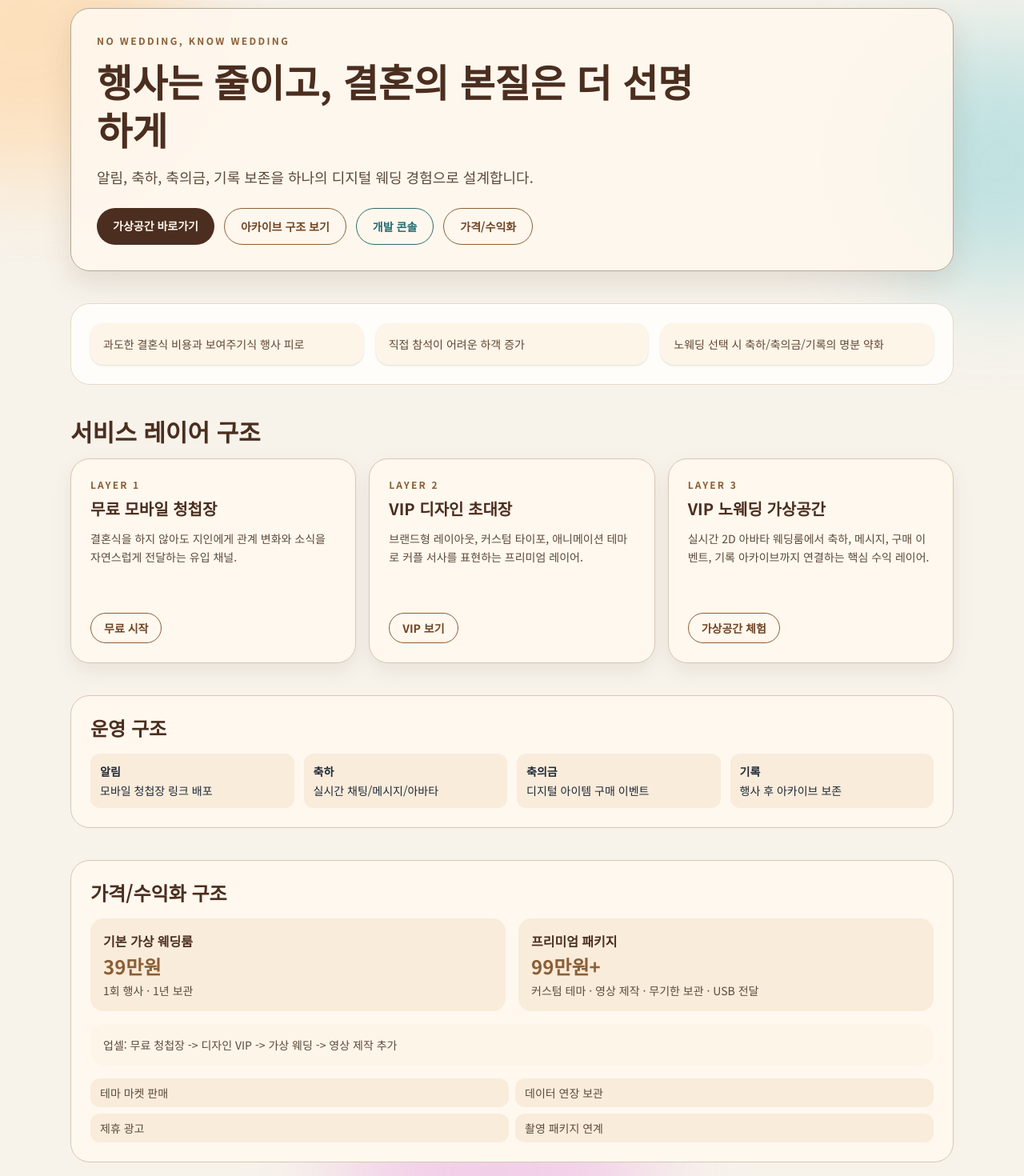
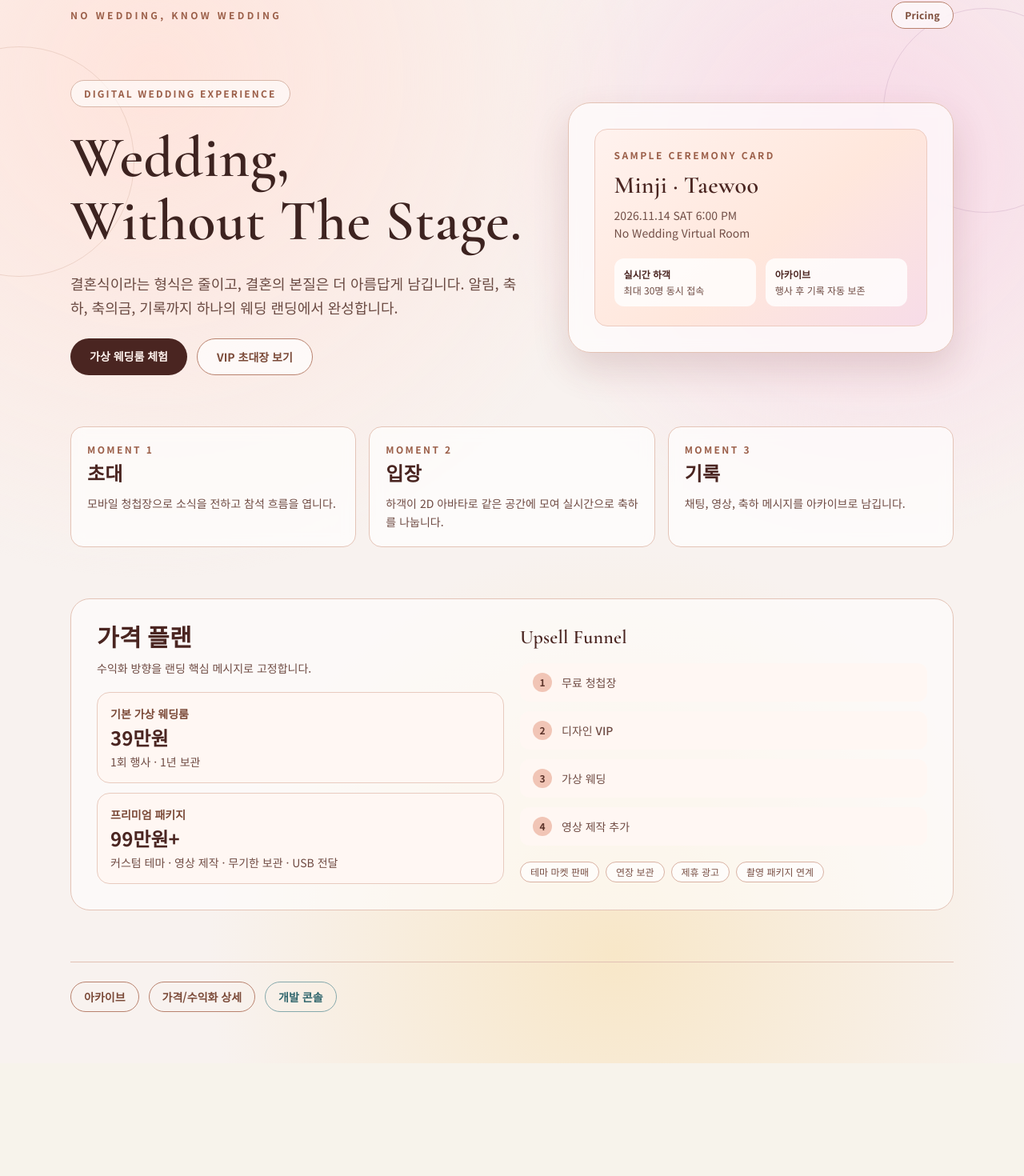
Before and after one commit to tenjung/know-wedding, a Next.js app: page / in a window 1280 px wide. Shown: the part 38-1508 px from the top of the page at 80% size. After the commit the page ends 1367 px from the top, so only its background shows below. Built offline with nearby package versions, Linux system fonts and the light colour scheme.

Commit message:
Redesign home as wedding-first landing experience

```diff
--- a/src/app/globals.css
+++ b/src/app/globals.css
@@ -17,3 +17,10 @@ body {
   color: var(--foreground);
   font-family: var(--font-body), sans-serif;
 }
+
+h1,
+h2,
+h3 {
+  font-family: var(--font-display), serif;
+  letter-spacing: 0.01em;
+}
--- a/src/app/layout.tsx
+++ b/src/app/layout.tsx
@@ -1,8 +1,8 @@
 import type { Metadata } from "next";
-import { Space_Grotesk, Noto_Sans_KR } from "next/font/google";
+import { Cormorant_Garamond, Noto_Sans_KR } from "next/font/google";
 import "./globals.css";
 
-const display = Space_Grotesk({
+const display = Cormorant_Garamond({
   variable: "--font-display",
   subsets: ["latin"],
   weight: ["400", "500", "600", "700"],
--- a/src/app/page.tsx
+++ b/src/app/page.tsx
@@ -1,134 +1,167 @@
 import Link from "next/link";
 
-const layers = [
+const moments = [
   {
-    id: "Layer 1",
-    title: "무료 모바일 청첩장",
-    desc: "결혼식을 하지 않아도 지인에게 관계 변화와 소식을 자연스럽게 전달하는 유입 채널.",
-    href: "/invitation/free",
-    cta: "무료 시작",
+    title: "초대",
+    desc: "모바일 청첩장으로 소식을 전하고 참석 흐름을 엽니다.",
   },
   {
-    id: "Layer 2",
-    title: "VIP 디자인 초대장",
-    desc: "브랜드형 레이아웃, 커스텀 타이포, 애니메이션 테마로 커플 서사를 표현하는 프리미엄 레이어.",
-    href: "/invitation/vip",
-    cta: "VIP 보기",
+    title: "입장",
+    desc: "하객이 2D 아바타로 같은 공간에 모여 실시간으로 축하를 나눕니다.",
   },
   {
-    id: "Layer 3",
-    title: "VIP 노웨딩 가상공간",
-    desc: "실시간 2D 아바타 웨딩룸에서 축하, 메시지, 구매 이벤트, 기록 아카이브까지 연결하는 핵심 수익 레이어.",
-    href: "/virtual-room",
-    cta: "가상공간 체험",
+    title: "기록",
+    desc: "채팅, 영상, 축하 메시지를 아카이브로 남깁니다.",
   },
 ];
 
-const problems = [
-  "과도한 결혼식 비용과 보여주기식 행사 피로",
-  "직접 참석이 어려운 하객 증가",
-  "노웨딩 선택 시 축하/축의금/기록의 명분 약화",
+const packages = [
+  {
+    name: "기본 가상 웨딩룸",
+    price: "39만원",
+    detail: "1회 행사 · 1년 보관",
+  },
+  {
+    name: "프리미엄 패키지",
+    price: "99만원+",
+    detail: "커스텀 테마 · 영상 제작 · 무기한 보관 · USB 전달",
+  },
 ];
 
-const pricing = [
-  { name: "기본 가상 웨딩룸", price: "39만원", detail: "1회 행사 · 1년 보관" },
-  { name: "프리미엄 패키지", price: "99만원+", detail: "커스텀 테마 · 영상 제작 · 무기한 보관 · USB 전달" },
-];
-
-const revenueStreams = ["테마 마켓 판매", "데이터 연장 보관", "제휴 광고", "촬영 패키지 연계"];
+const upsell = ["무료 청첩장", "디자인 VIP", "가상 웨딩", "영상 제작 추가"];
 
 export default function Home() {
   return (
-    <div className="relative min-h-screen overflow-hidden bg-[#f7f3eb] text-[#1f2937]">
-      <div className="pointer-events-none absolute -left-40 top-[-120px] h-96 w-96 rounded-full bg-[#ffd8a8] opacity-70 blur-3xl" />
-      <div className="pointer-events-none absolute -right-32 top-20 h-80 w-80 rounded-full bg-[#a8dadc] opacity-70 blur-3xl" />
-      <div className="pointer-events-none absolute bottom-[-160px] left-1/3 h-96 w-96 rounded-full bg-[#f1c0e8] opacity-70 blur-3xl" />
+    <div className="relative min-h-screen overflow-hidden bg-[#f8f2ef] text-[#2b1d1a]">
+      <div className="pointer-events-none absolute inset-0 bg-[radial-gradient(circle_at_15%_10%,#ffe4dc_0%,transparent_38%),radial-gradient(circle_at_85%_18%,#f8d8e7_0%,transparent_30%),radial-gradient(circle_at_60%_90%,#f8e7c8_0%,transparent_35%)]" />
+      <div className="pointer-events-none absolute left-[-120px] top-24 h-72 w-72 rounded-full border border-[#e3c3b6] opacity-60" />
+      <div className="pointer-events-none absolute right-[-80px] top-12 h-64 w-64 rounded-full border border-[#d9b9cf] opacity-60" />
 
-      <main className="relative mx-auto flex w-full max-w-6xl flex-col gap-10 px-6 py-12">
-        <header className="rounded-3xl border border-[#b7a796] bg-[#fff8ee]/90 p-8 shadow-[0_14px_36px_rgba(70,40,20,0.12)]">
-          <p className="text-xs font-semibold uppercase tracking-[0.2em] text-[#8b5e34]">No Wedding, Know Wedding</p>
-          <h1 className="mt-3 max-w-3xl text-4xl font-bold leading-tight text-[#4b2e1f] md:text-5xl">
-            행사는 줄이고, 결혼의 본질은 더 선명하게
+      <main className="relative mx-auto flex w-full max-w-6xl flex-col gap-12 px-6 pb-16 pt-8 md:gap-16 md:pt-10">
+        <header className="flex items-center justify-between">
+          <p className="text-xs font-semibold uppercase tracking-[0.28em] text-[#9b5f49]">No Wedding, Know Wedding</p>
+          <Link
+            href="/pricing"
+            className="rounded-full border border-[#b9826e] bg-white/60 px-4 py-2 text-xs font-semibold tracking-wide text-[#7b4a38] backdrop-blur"
+          >
+            Pricing
+          </Link>
+        </header>
+
+        <section className="grid items-center gap-8 md:grid-cols-[1.1fr_0.9fr]">
+          <article className="space-y-6">
+            <p className="inline-flex rounded-full border border-[#d8b6a8] bg-white/60 px-4 py-2 text-xs font-semibold tracking-[0.18em] text-[#9b5f49]">
+              DIGITAL WEDDING EXPERIENCE
+            </p>
+            <h1 className="text-4xl font-semibold leading-[1.1] tracking-tight text-[#3d2320] md:text-7xl">
+              Wedding,
+              <br />
+              Without The Stage.
             </h1>
-          <p className="mt-4 max-w-2xl text-base leading-relaxed text-[#5b4a3b] md:text-lg">
-            알림, 축하, 축의금, 기록 보존을 하나의 디지털 웨딩 경험으로 설계합니다.
+            <p className="max-w-xl text-base leading-relaxed text-[#6a4a42] md:text-lg">
+              결혼식이라는 형식은 줄이고, 결혼의 본질은 더 아름답게 남깁니다.
+              알림, 축하, 축의금, 기록까지 하나의 웨딩 랜딩에서 완성합니다.
             </p>
-          <div className="mt-6 flex flex-wrap gap-3">
-            <Link href="/virtual-room" className="rounded-full bg-[#4b2e1f] px-5 py-3 text-sm font-semibold text-[#fff8ee] transition hover:-translate-y-0.5">
-              가상공간 바로가기
+            <div className="flex flex-wrap gap-3">
+              <Link
+                href="/virtual-room"
+                className="rounded-full bg-[#4a2521] px-6 py-3 text-sm font-semibold text-[#fff4ef] transition hover:-translate-y-0.5"
+              >
+                가상 웨딩룸 체험
               </Link>
-            <Link href="/archive" className="rounded-full border border-[#8b5e34] px-5 py-3 text-sm font-semibold text-[#6f4424] transition hover:bg-[#f4e7d7]">
-              아카이브 구조 보기
-            </Link>
-            <Link href="/dev/room-control" className="rounded-full border border-[#2d6a6d] px-5 py-3 text-sm font-semibold text-[#1f6b70] transition hover:bg-[#e7f5f5]">
-              개발 콘솔
-            </Link>
-            <Link href="/pricing" className="rounded-full border border-[#8b5e34] px-5 py-3 text-sm font-semibold text-[#6f4424] transition hover:bg-[#f4e7d7]">
-              가격/수익화
+              <Link
+                href="/invitation/vip"
+                className="rounded-full border border-[#b9826e] bg-white/70 px-6 py-3 text-sm font-semibold text-[#7b4a38] transition hover:-translate-y-0.5"
+              >
+                VIP 초대장 보기
               </Link>
             </div>
-        </header>
+          </article>
 
-        <section className="grid gap-4 rounded-3xl border border-[#e7d9c8] bg-[#fffdf9] p-6 md:grid-cols-3">
-          {problems.map((problem) => (
-            <article key={problem} className="rounded-2xl bg-[#fdf5e8] p-4 text-sm text-[#604633] shadow-sm">
-              {problem}
+          <article className="relative rounded-[28px] border border-[#e3c2b4] bg-white/65 p-6 shadow-[0_20px_45px_rgba(112,52,45,0.16)] backdrop-blur md:p-8">
+            <div className="rounded-2xl border border-[#edcbc0] bg-[linear-gradient(140deg,#fff2ee,#ffe7dc_55%,#f7dce8)] p-6">
+              <p className="text-xs font-semibold uppercase tracking-[0.2em] text-[#9b5f49]">Sample Ceremony Card</p>
+              <h2 className="mt-3 text-3xl font-semibold text-[#4a2521]">Minji · Taewoo</h2>
+              <p className="mt-2 text-sm leading-relaxed text-[#714f47]">
+                2026.11.14 SAT 6:00 PM
+                <br />
+                No Wedding Virtual Room
+              </p>
+              <div className="mt-5 grid grid-cols-2 gap-3 text-xs text-[#6e4a42]">
+                <div className="rounded-xl bg-white/80 p-3">
+                  <p className="font-semibold text-[#4a2521]">실시간 하객</p>
+                  <p className="mt-1">최대 30명 동시 접속</p>
+                </div>
+                <div className="rounded-xl bg-white/80 p-3">
+                  <p className="font-semibold text-[#4a2521]">아카이브</p>
+                  <p className="mt-1">행사 후 기록 자동 보존</p>
+                </div>
+              </div>
+            </div>
+          </article>
+        </section>
+
+        <section className="grid gap-4 md:grid-cols-3">
+          {moments.map((moment, idx) => (
+            <article
+              key={moment.title}
+              className="rounded-2xl border border-[#e4c4b7] bg-white/65 p-5 backdrop-blur"
+              style={{ animationDelay: `${idx * 80}ms` }}
+            >
+              <p className="text-xs font-semibold uppercase tracking-[0.2em] text-[#9b5f49]">Moment {idx + 1}</p>
+              <h3 className="mt-2 text-2xl font-semibold text-[#4a2521]">{moment.title}</h3>
+              <p className="mt-2 text-sm leading-relaxed text-[#6f4b43]">{moment.desc}</p>
             </article>
           ))}
         </section>
 
-        <section className="space-y-4">
-          <h2 className="text-2xl font-bold text-[#4b2e1f] md:text-3xl">서비스 레이어 구조</h2>
-          <div className="grid gap-4 md:grid-cols-3">
-            {layers.map((layer, index) => (
-              <article
-                key={layer.id}
-                className="group rounded-3xl border border-[#d8c6b3] bg-[#fff8ee] p-6 shadow-[0_10px_24px_rgba(80,40,10,0.08)] transition hover:-translate-y-1"
-                style={{ animationDelay: `${index * 120}ms` }}
-              >
-                <p className="text-xs font-semibold uppercase tracking-[0.18em] text-[#8b5e34]">{layer.id}</p>
-                <h3 className="mt-2 text-xl font-bold text-[#4b2e1f]">{layer.title}</h3>
-                <p className="mt-3 min-h-20 text-sm leading-relaxed text-[#5b4a3b]">{layer.desc}</p>
-                <Link href={layer.href} className="mt-6 inline-flex rounded-full border border-[#8b5e34] px-4 py-2 text-sm font-semibold text-[#6f4424] transition group-hover:bg-[#f4e7d7]">
-                  {layer.cta}
-                </Link>
-              </article>
-            ))}
-          </div>
-        </section>
-
-        <section className="rounded-3xl border border-[#d8c6b3] bg-[#fff8ee] p-6">
-          <h2 className="text-2xl font-bold text-[#4b2e1f]">운영 구조</h2>
-          <div className="mt-4 grid gap-3 text-sm md:grid-cols-4">
-            <div className="rounded-xl bg-[#f9ecdb] p-3"><b>알림</b><p className="mt-1">모바일 청첩장 링크 배포</p></div>
-            <div className="rounded-xl bg-[#f9ecdb] p-3"><b>축하</b><p className="mt-1">실시간 채팅/메시지/아바타</p></div>
-            <div className="rounded-xl bg-[#f9ecdb] p-3"><b>축의금</b><p className="mt-1">디지털 아이템 구매 이벤트</p></div>
-            <div className="rounded-xl bg-[#f9ecdb] p-3"><b>기록</b><p className="mt-1">행사 후 아카이브 보존</p></div>
-          </div>
-        </section>
-
-        <section className="space-y-4 rounded-3xl border border-[#d8c6b3] bg-[#fff8ee] p-6">
-          <h2 className="text-2xl font-bold text-[#4b2e1f]">가격/수익화 구조</h2>
-          <div className="grid gap-4 md:grid-cols-2">
-            {pricing.map((pkg) => (
-              <article key={pkg.name} className="rounded-2xl bg-[#f9ecdb] p-4">
-                <h3 className="font-bold text-[#4b2e1f]">{pkg.name}</h3>
-                <p className="mt-1 text-2xl font-extrabold text-[#8b5e34]">{pkg.price}</p>
-                <p className="mt-1 text-sm text-[#5b4a3b]">{pkg.detail}</p>
-              </article>
-            ))}
-          </div>
-          <div className="rounded-2xl bg-[#fdf5e8] p-4 text-sm text-[#5b4a3b]">
-            업셀: 무료 청첩장 -&gt; 디자인 VIP -&gt; 가상 웨딩 -&gt; 영상 제작 추가
-          </div>
-          <div className="grid gap-2 text-sm md:grid-cols-2">
-            {revenueStreams.map((item) => (
-              <div key={item} className="rounded-xl bg-[#f9ecdb] px-3 py-2 text-[#5b4a3b]">
-                {item}
+        <section className="grid gap-5 rounded-3xl border border-[#e4c4b7] bg-white/60 p-6 md:grid-cols-[1fr_1fr] md:p-8">
+          <article>
+            <h2 className="text-3xl font-semibold text-[#4a2521]">가격 플랜</h2>
+            <p className="mt-2 text-sm text-[#6f4b43]">수익화 방향을 랜딩 핵심 메시지로 고정합니다.</p>
+            <div className="mt-5 space-y-3">
+              {packages.map((pkg) => (
+                <div key={pkg.name} className="rounded-2xl border border-[#e8cbbf] bg-[#fff7f3] p-4">
+                  <p className="text-sm font-semibold text-[#7b4a38]">{pkg.name}</p>
+                  <p className="mt-1 text-2xl font-bold text-[#4a2521]">{pkg.price}</p>
+                  <p className="mt-1 text-sm text-[#6f4b43]">{pkg.detail}</p>
                 </div>
               ))}
             </div>
+          </article>
+
+          <article>
+            <h3 className="text-2xl font-semibold text-[#4a2521]">Upsell Funnel</h3>
+            <div className="mt-4 grid gap-3">
+              {upsell.map((step, idx) => (
+                <div key={step} className="flex items-center gap-3 rounded-xl bg-[#fff7f3] px-4 py-3 text-sm text-[#6f4b43]">
+                  <span className="inline-flex h-6 w-6 items-center justify-center rounded-full bg-[#f1c5b6] text-xs font-semibold text-[#5d342b]">
+                    {idx + 1}
+                  </span>
+                  <span className="font-medium">{step}</span>
+                </div>
+              ))}
+            </div>
+            <div className="mt-5 flex flex-wrap gap-2 text-xs text-[#7a5146]">
+              <span className="rounded-full border border-[#d9b2a3] bg-white/70 px-3 py-1">테마 마켓 판매</span>
+              <span className="rounded-full border border-[#d9b2a3] bg-white/70 px-3 py-1">연장 보관</span>
+              <span className="rounded-full border border-[#d9b2a3] bg-white/70 px-3 py-1">제휴 광고</span>
+              <span className="rounded-full border border-[#d9b2a3] bg-white/70 px-3 py-1">촬영 패키지 연계</span>
+            </div>
+          </article>
         </section>
+
+        <footer className="flex flex-wrap items-center gap-3 border-t border-[#e1c1b4] pt-6">
+          <Link href="/archive" className="rounded-full border border-[#b9826e] px-4 py-2 text-sm font-semibold text-[#7b4a38]">
+            아카이브
+          </Link>
+          <Link href="/pricing" className="rounded-full border border-[#b9826e] px-4 py-2 text-sm font-semibold text-[#7b4a38]">
+            가격/수익화 상세
+          </Link>
+          <Link href="/dev/room-control" className="rounded-full border border-[#86a9ac] px-4 py-2 text-sm font-semibold text-[#31666d]">
+            개발 콘솔
+          </Link>
+        </footer>
       </main>
     </div>
   );
```
Lines whose indentation alone changed are shown as unchanged.
